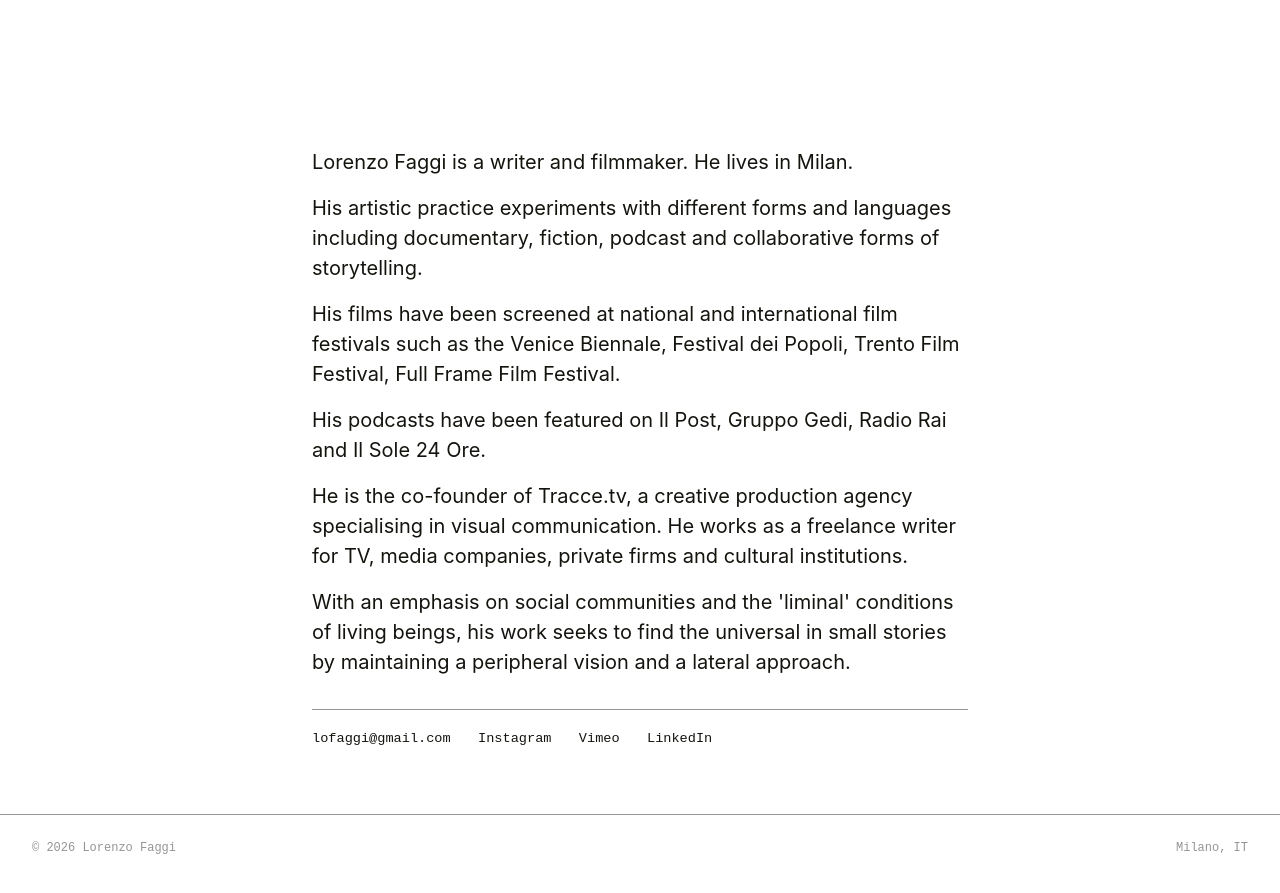
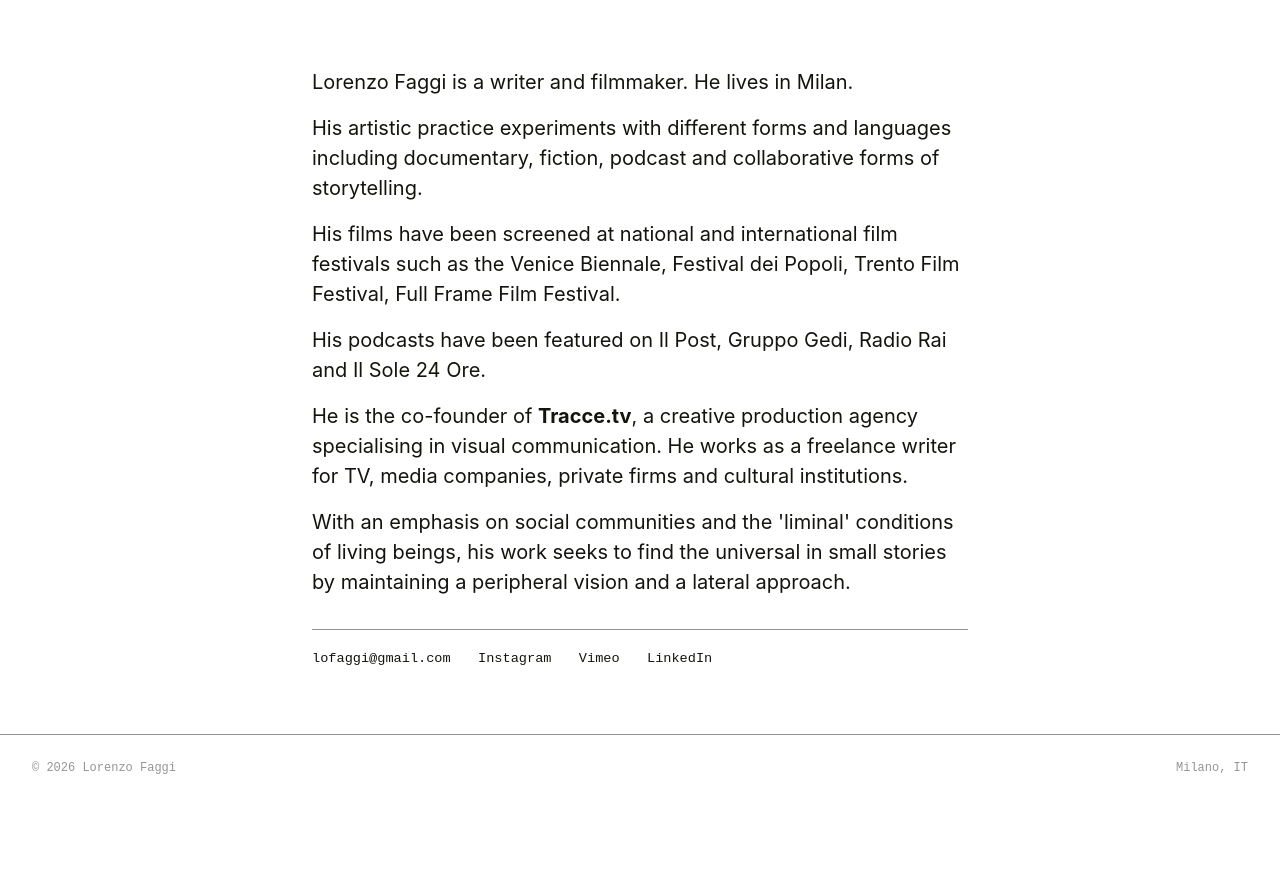
Before and after one commit to angelesbri1s/portfolio_lorenzo_faggi, a plain HTML site: page about.html in a window 1280 px wide. Shown: the part 55-948 px from the top of the page. After the commit the page ends 872 px from the top, so only its background shows below. Drawn offline with Linux system fonts and the light colour scheme; a web font is replaced by a local one.

Commit message:
about.html_link

```diff
--- a/about.html
+++ b/about.html
@@ -30,12 +30,11 @@
   <section class="about-wrap">
 
     <div class="about-text">
-        <p style="padding:2rem;color:var(--ink);"></p>
       <p>Lorenzo Faggi is a writer and filmmaker. He lives in Milan.</p>
       <p>His artistic practice experiments with different forms and languages including documentary, fiction, podcast and collaborative forms of storytelling.</p>
       <p>His films have been screened at national and international film festivals such as the Venice Biennale, Festival dei Popoli, Trento Film Festival, Full Frame Film Festival.</p>
-        <p>His podcasts have been featured on Il Post, Gruppo Gedi, Radio Rai and Il Sole 24 Ore.
-        <p> He is the co-founder of <a href="https://tracce.tv/">Tracce.tv</a>, a creative production agency specialising in visual communication. He works as a freelance writer for TV, media companies, private firms and cultural institutions.</p>
+      <p>His podcasts have been featured on Il Post, Gruppo Gedi, Radio Rai and Il Sole 24 Ore.</p>
+      <p>He is the co-founder of <a href="https://tracce.tv/" target="_blank" rel="noopener noreferrer" class="tracce-link">Tracce.tv</a>, a creative production agency specialising in visual communication. He works as a freelance writer for TV, media companies, private firms and cultural institutions.</p>
       <p>With an emphasis on social communities and the 'liminal' conditions of living beings, his work seeks to find the universal in small stories by maintaining a peripheral vision and a lateral approach.</p>
 
       <div class="contact-list">
```
Lines whose indentation alone changed are shown as unchanged.
